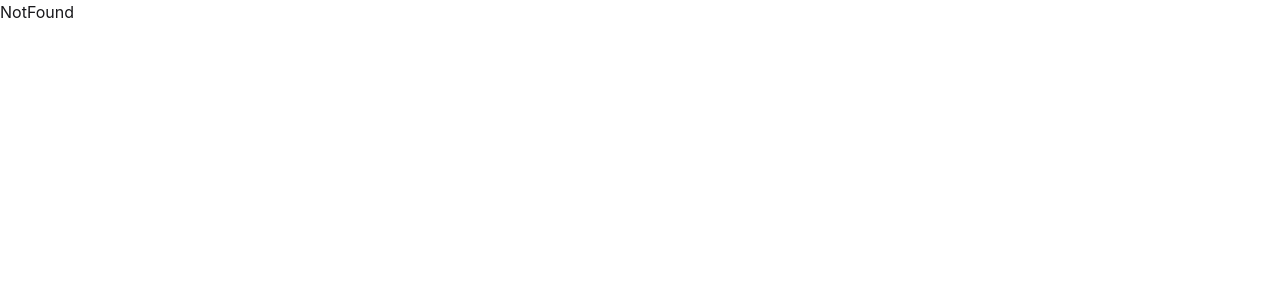
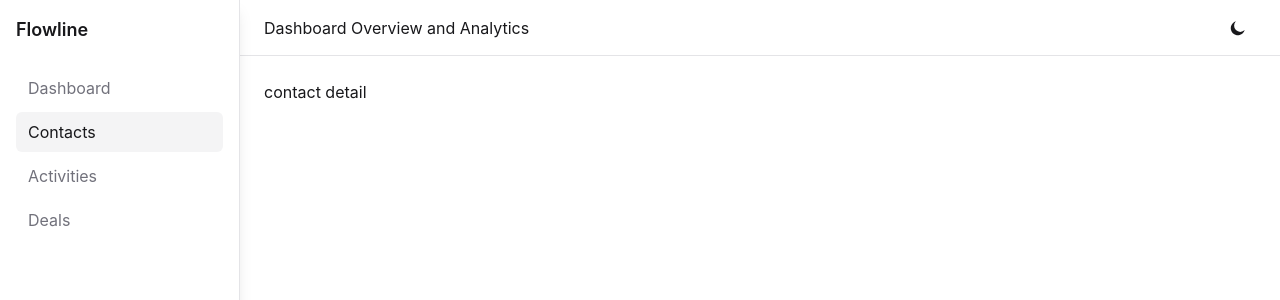
Before and after one commit to FiratCanTas/flowline, a React (Vite) app: page /contacts/1 in a window 1280 px wide. Shown: the top 300 px of the page. Built offline with nearby package versions, Linux system fonts and the light colour scheme.

Commit message:
feat: add contact detail page

```diff
--- a/src/App.jsx
+++ b/src/App.jsx
@@ -5,6 +5,7 @@ import Deals from './pages/Deals';
 import Activities from './pages/Activities';
 import NotFound from './pages/NotFound';
 import AppShell from './components/layout/AppShell';
+import ContactDetail from './pages/ContactDetail';
 
 const App = () => {
   return (
@@ -12,6 +13,7 @@ const App = () => {
       <Route path="/" element={<AppShell />}>
         <Route index element={<Dashboard />} />
         <Route path="/contacts" element={<Contacts />} />
+        <Route path="/contacts/:id" element={<ContactDetail />} />
         <Route path="/deals" element={<Deals />} />
         <Route path="/activities" element={<Activities />} />
       </Route>
--- /dev/null
+++ b/src/pages/ContactDetail.jsx
@@ -0,0 +1,5 @@
+const ContactDetail = () => {
+  return <>contact detail</>;
+};
+
+export default ContactDetail;
```
